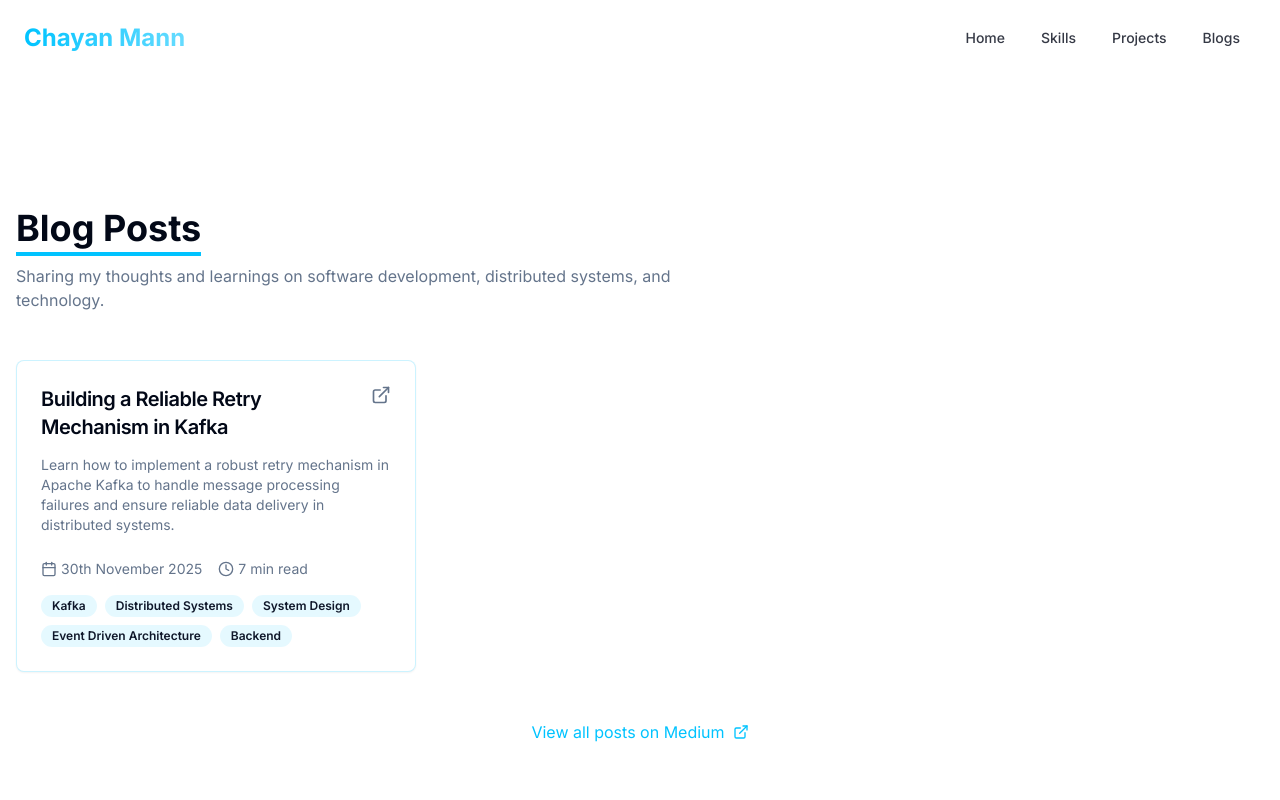
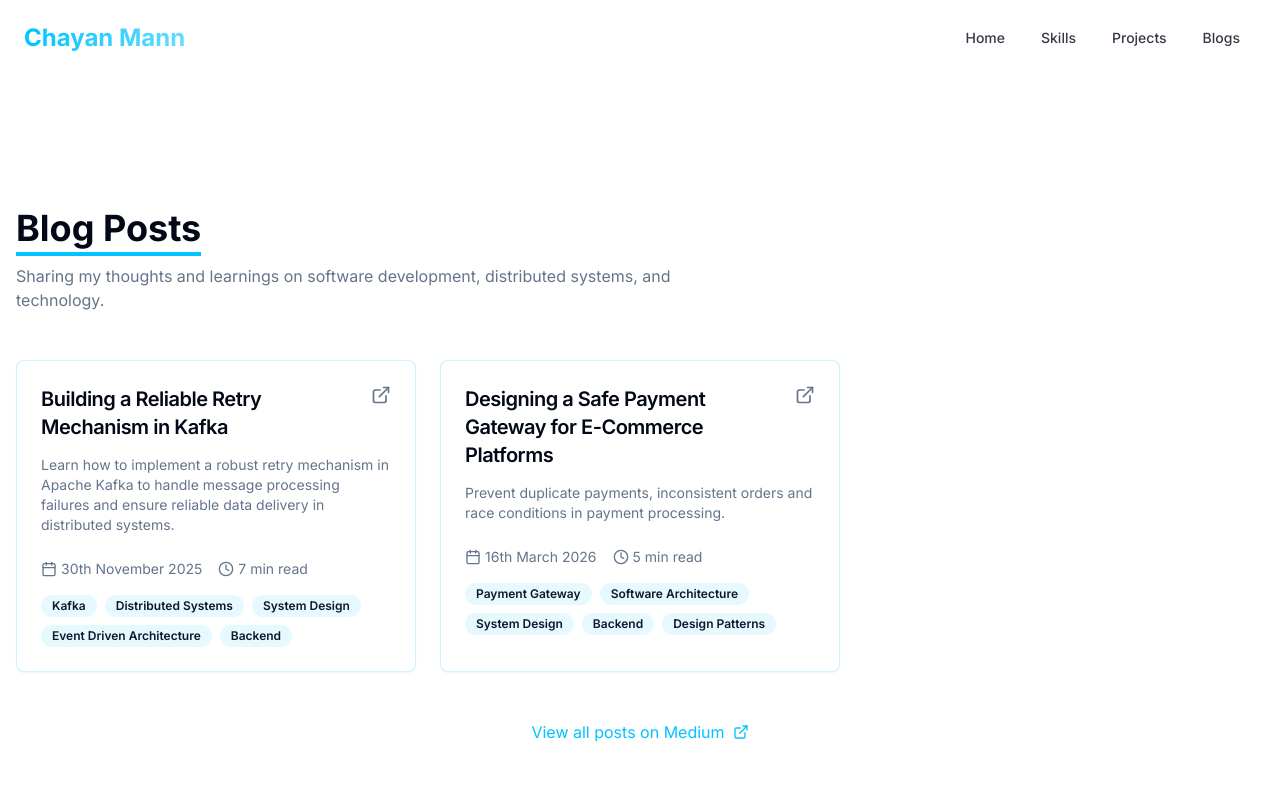
Before and after one commit to chayan-mann/portfolio-website, a Next.js app: page /blogs in a window 1280 px wide. Shown: the top 800 px of the page. Built offline with nearby package versions, Linux system fonts and the light colour scheme.

Commit message:
added new blog post on designing a safe payment gateway for e-commerce platforms

```diff
--- a/components/blogs.tsx
+++ b/components/blogs.tsx
@@ -25,6 +25,14 @@ export default function Blogs() {
       readTime: "7 min read",
       tags: ["Kafka", "Distributed Systems", "System Design", "Event Driven Architecture", "Backend"],
     },
+    {
+      title: "Designing a Safe Payment Gateway for E-Commerce Platforms",
+      description: "Prevent duplicate payments, inconsistent orders and race conditions in payment processing.",
+      url: "https://medium.com/@chayanmann09/designing-a-safe-payment-flow-for-e-commerce-platforms-aab2a6f6e54c",
+      date: "16th March 2026",
+      readTime: "5 min read",
+      tags: ["Payment Gateway", "Software Architecture", "System Design", "Backend", "Design Patterns"],
+    }
     // Add more blogs here as you publish them
   ];
 
```
